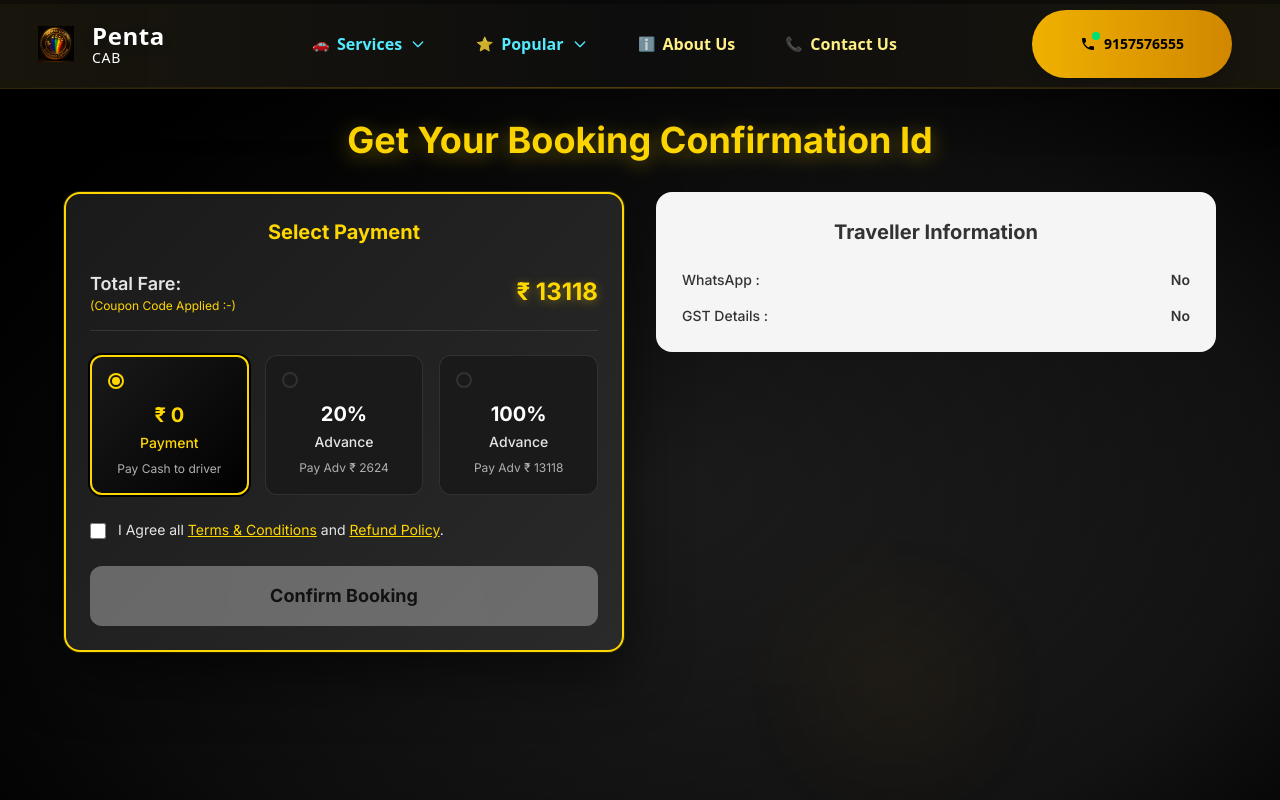
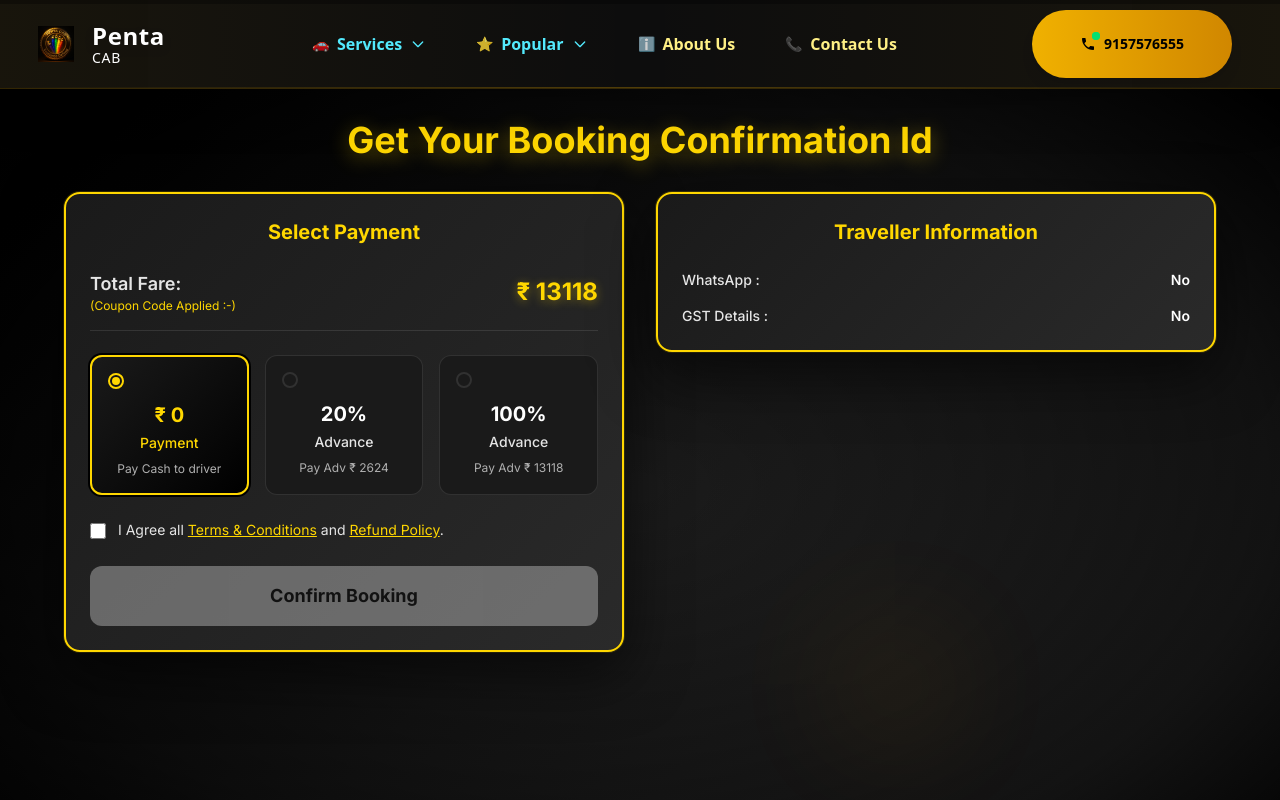
Before and after one commit to Hitesh-malik/cab_service, a Next.js app: page /cab-booking in a window 1280 px wide. Shown: the top 800 px of the page. Built offline with nearby package versions, Linux system fonts and the light colour scheme; a web font is replaced by a local one.

Commit message:
theme added in car page

```diff
--- a/src/app/cab-booking/page.tsx
+++ b/src/app/cab-booking/page.tsx
@@ -635,15 +635,15 @@ const CabBookingPage = () => {
             <div
               className="rounded-2xl p-6"
               style={{
-                background: theme.colors.background.lightGray,
-                border: `2px solid ${theme.colors.border.light}`,
-                color: "#333333",
+                background: theme.gradients.cardGradient,
+                border: `2px solid ${theme.colors.accent.gold}`,
+                boxShadow: `0 20px 60px ${theme.colors.shadow.elevated}, 0 0 0 1px ${theme.colors.accent.gold}30`,
               }}
             >
               <h2
                 className="text-xl font-bold mb-6 text-center"
                 style={{
-                  color: "#333333",
+                  color: theme.colors.accent.gold,
                   fontWeight: theme.typography.fontWeight.bold,
                 }}
               >
@@ -700,10 +700,16 @@ const CabBookingPage = () => {
                       key={index}
                       className="flex justify-between items-start gap-4"
                     >
-                      <span className="font-medium text-sm min-w-fit">
+                      <span
+                        className="font-medium text-sm min-w-fit"
+                        style={{ color: theme.colors.text.secondary }}
+                      >
                         {item.label}
                       </span>
-                      <span className="font-semibold text-sm text-right">
+                      <span
+                        className="font-semibold text-sm text-right"
+                        style={{ color: theme.colors.text.primary }}
+                      >
                         {item.value}
                       </span>
                     </div>
```
